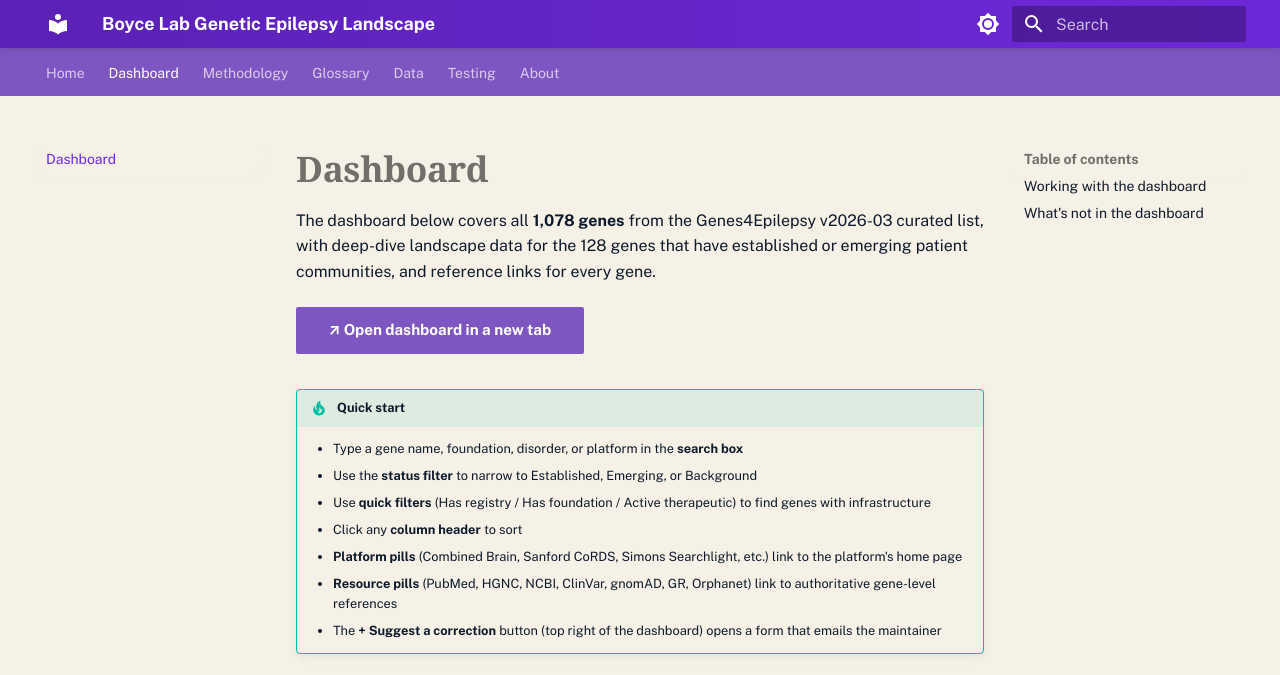
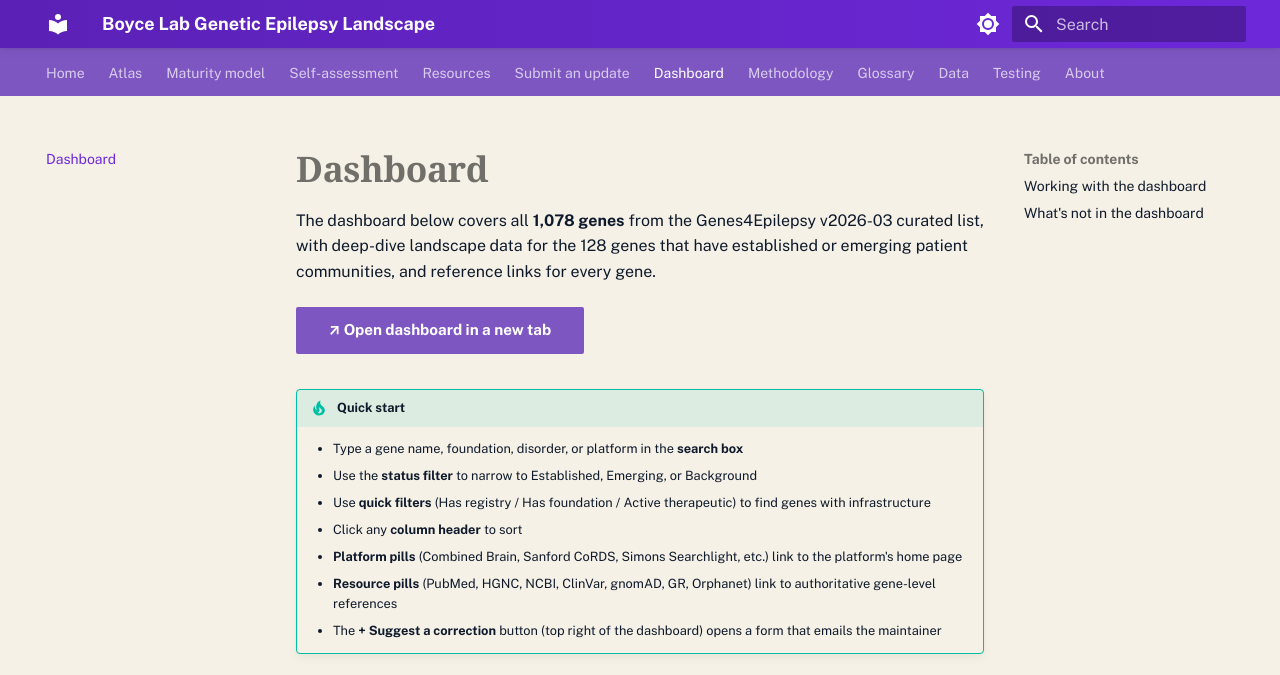
Before and after one commit to BoyceLab/landscape, an MkDocs documentation site: the page built from docs/dashboard.md, in a window 1280 px wide and 900 px high, cut to the strip 0-675 px from the top of the window. Built offline with MkDocs 1.6.1 and Material for MkDocs 9.7.7, drawn with Linux system fonts in a browser that asks for light colours.

Commit message:
Add files via upload

```diff
--- a/mkdocs.yml
+++ b/mkdocs.yml
@@ -41,12 +41,18 @@ extra_css:
 
 nav:
   - Home: index.md
+  - Atlas: atlas.md
+  - Maturity model: maturity-model.md
+  - Self-assessment: self-assessment.md
+  - Resources: resources.md
+  - Submit an update: submit.md
   - Dashboard: dashboard.md
   - Methodology: methodology.md
   - Glossary: glossary.md
   - Data: data.md
   - Testing:
       - Overview: testing/index.md
+      - Async testing: testing/async-testing.md
       - Approach and rubric: testing/approach.md
       - Running a session: testing/facilitator-guide.md
       - For testers: testing/welcome-packet.md
```
